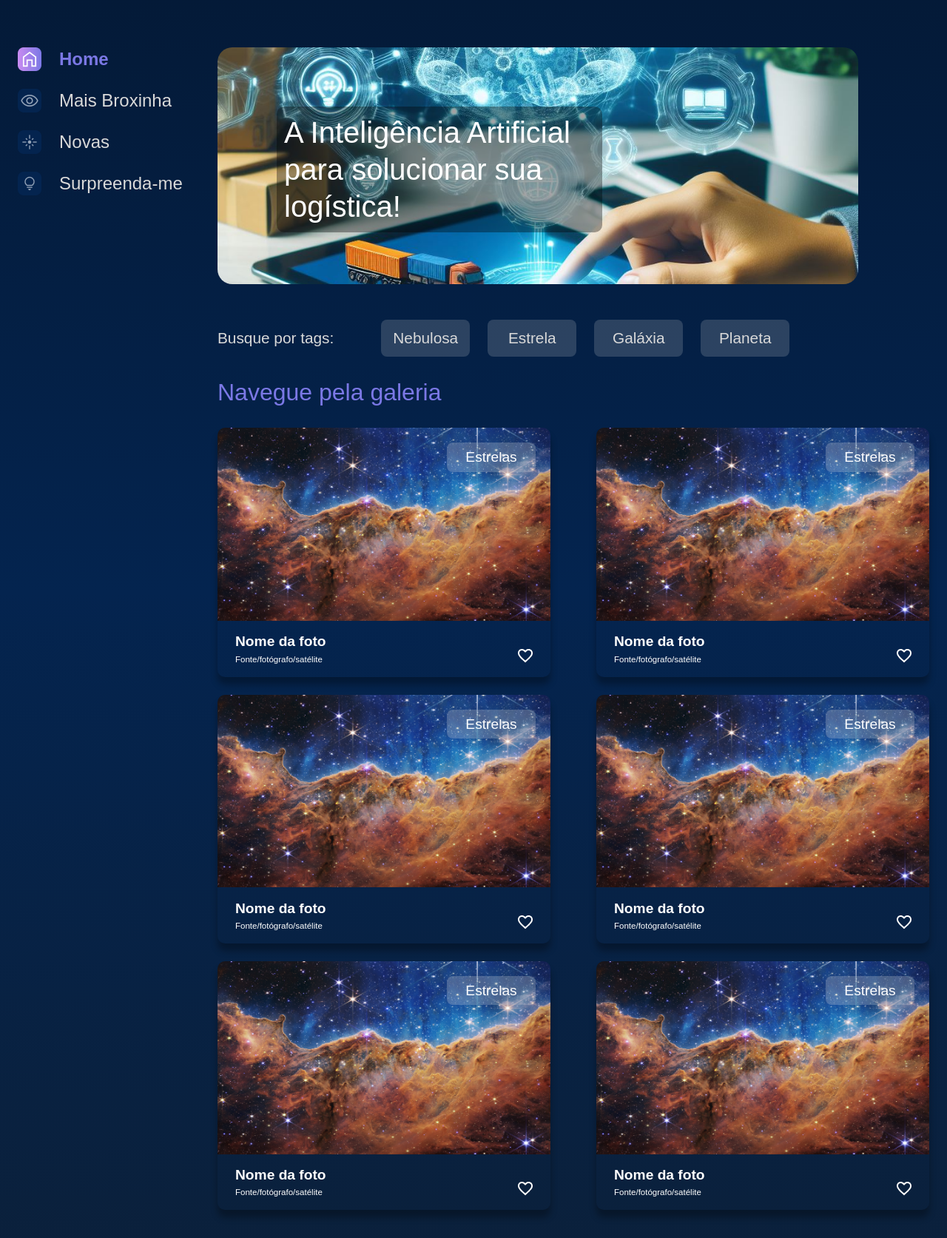
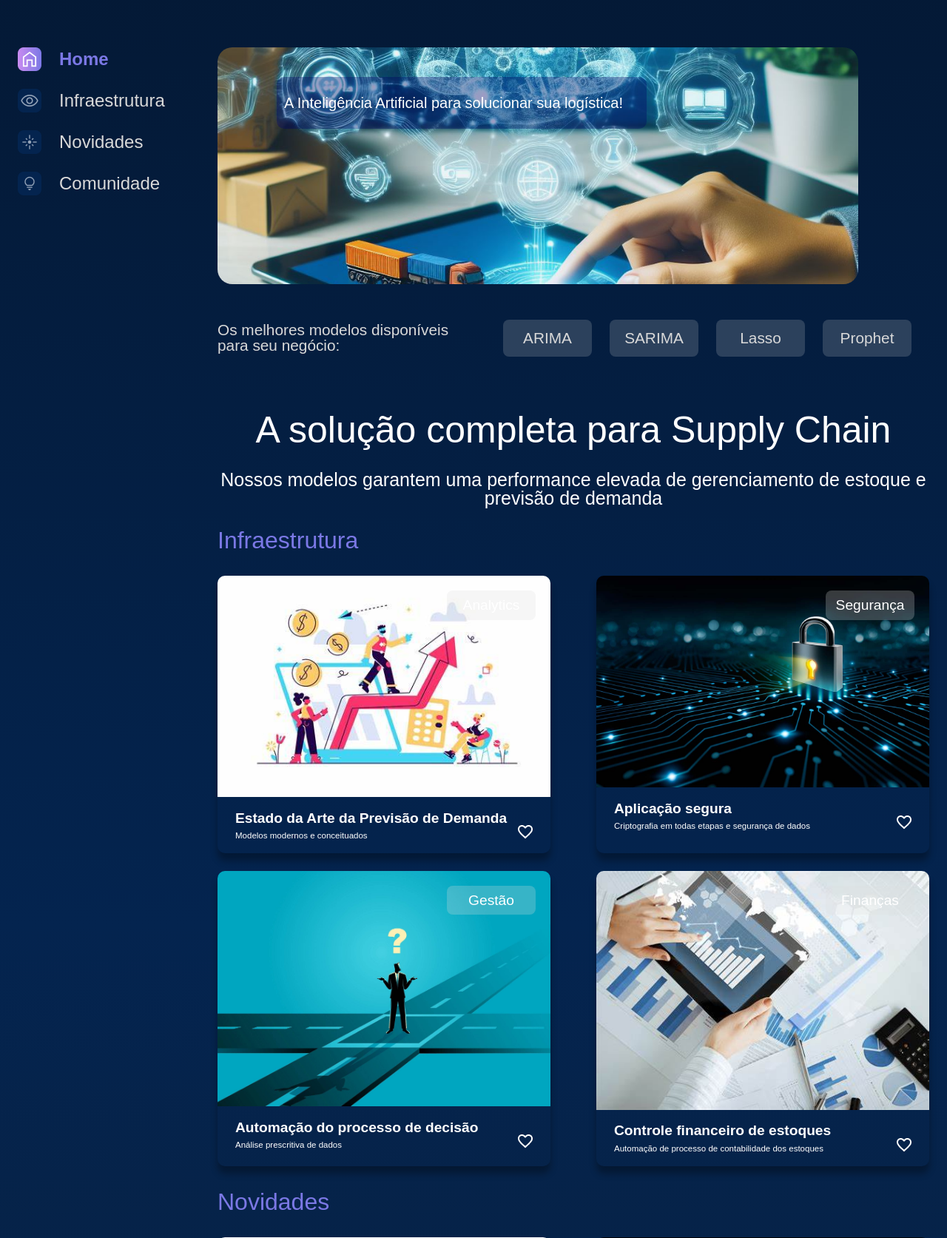
Before and after one commit to candidoalfilho/supply-prophet, a Django app: page / in a window 1280 px wide. Shown: the part 158-1831 px from the top of the page at 74% size. Run offline with Django 4.2, Linux system fonts and the light colour scheme.

Commit message:
Tela inicial finalizada

```diff
--- a/supplyprophet/static/styles/index.css
+++ b/supplyprophet/static/styles/index.css
@@ -66,3 +66,22 @@
     background-color: #511a75;
     transition: .2s ease-in;
 }
+
+.alert-wrapper{
+    margin-top: 50px;
+    width: 100%;
+    color: white;
+    font-size: 20px;
+    text-align: center;
+}
+
+.alert-wrapper h1 {
+    font-size: 50px;
+}
+
+.alert-wrapper h2 {
+    margin-top: 30px;
+    font-size: 25px;
+    font-weight: lighter;
+    margin-bottom: 20px;
+}
--- a/supplyprophet/static/styles/style.css
+++ b/supplyprophet/static/styles/style.css
@@ -64,6 +64,7 @@ table {
 .banner__imagem {
     height: 320px;
     width: 100%;
+    opacity: .96;
     object-fit: cover;
     border-radius: 20px;
 }
@@ -71,13 +72,13 @@ table {
 .banner__titulo {
     padding: 10px;
     border-radius: 10px;
-    background-color: rgba(0,0,0,.35);
+    background-color: rgba(0,0,100,.35);
     color: #FFFFFF;
-    font-size: 40px;
-    width: 420px;
+    font-size: 20px;
+    width: 480px;
     line-height: 50px;
     position: absolute;
-    top: 80px;
+    top: 40px;
     left: 80px;
 }
 
--- a/templates/authentication/signin.html
+++ b/templates/authentication/signin.html
@@ -7,7 +7,7 @@
     <meta charset="UTF-8">
     <meta http-equiv="X-UA-Compatible" content="IE=edge">
     <meta name="viewport" content="width=device-width, initial-scale=1.0">
-    <title>Supply Prophet</title>
+    <title>SupplyProphet</title>
     <link rel="preconnect" href="https://fonts.googleapis.com">
     <link rel="preconnect" href="https://fonts.gstatic.com" crossorigin>
     <link href="https://fonts.googleapis.com/css2?family=Poppins:wght@400;500;600&display=swap" rel="stylesheet">
--- a/templates/galeria/index.html
+++ b/templates/galeria/index.html
@@ -31,9 +31,9 @@
             <section class="menu-lateral">
                 <nav class="menu-lateral__navegacao">
                     <a href="#"><img src="{% static '/assets/ícones/1x/Home - ativo.png' %}"> Home</a>
-                    <a href="#"><img src="{% static '/assets/ícones/1x/Mais vistas - inativo.png' %}"> Mais Broxinha</a>
-                    <a href="#"><img src="{% static '/assets/ícones/1x/Novas - inativo.png' %}"> Novas</a>
-                    <a href="#"><img src="{% static '/assets/ícones/1x/Surpreenda-me - inativo.png' %}"> Surpreenda-me</a>
+                    <a href="#infra"><img src="{% static '/assets/ícones/1x/Mais vistas - inativo.png' %}">Infraestrutura</a>
+                    <a href="#novidades"><img src="{% static '/assets/ícones/1x/Novas - inativo.png' %}"> Novidades</a>
+                    <a href="#comunidade"><img src="{% static '/assets/ícones/1x/Surpreenda-me - inativo.png' %}"> Comunidade</a>
                 </nav>
             </section>
             <!-- container de conteudo de imagem, segura o conteudo e estrutura a seção para conteudos -->
@@ -43,28 +43,34 @@
                     <h1 class="banner__titulo"> A Inteligência Artificial para solucionar sua logística!</h1>
                 </section>
                 <section class="tags">
-                    <p class="tags__titulo">Busque por tags:</p>
+                    <p class="tags__titulo">Os melhores modelos disponíveis para seu negócio:</p>
                     <ul class="tags__lista">
-                        <li class="tags__tag">Nebulosa</li>
-                        <li class="tags__tag">Estrela</li>
-                        <li class="tags__tag">Galáxia</li>
-                        <li class="tags__tag">Planeta</li>
+                        <li class="tags__tag">ARIMA</li>
+                        <li class="tags__tag">SARIMA</li>
+                        <li class="tags__tag">Lasso</li>
+                        <li class="tags__tag">Prophet</li>
                     </ul>
                 </section>
                 <!-- Galeria mostrando as imagens, cada imagem tem uma "div" com classe "cards" para estilização do css -->
-                <section class="galeria">
+                <div class="alert-wrapper">
+
+                        <h1>A solução completa para Supply Chain</h1>
+                        <h2>Nossos modelos garantem uma performance elevada de gerenciamento de estoque e previsão de demanda</h2>
+
+                </div>
+                <section class="galeria" id="infra">
                     <div class="cards">
-                        <h2 class="cards__titulo">Navegue pela galeria</h2>
+                        <h2 class="cards__titulo">Infraestrutura</h2>
                         <ul class="cards__lista">
                             <li class="card">
                                 <a href="{% url 'imagem' %}">
-                                    <img class="card__imagem" src="{% static '/assets/imagens/galeria/carina-nebula.png' %}" alt="foto">
+                                    <img class="card__imagem" src="{% static '/assets/imagens/demandforecast.jpg' %}" alt="foto">
                                 </a>
-                                <span class="card__tag">Estrelas</span>
+                                <span class="card__tag">Analytics</span>
                                 <div class="card__info">
-                                    <p class="card__titulo">Nome da foto</p>
+                                    <p class="card__titulo">Estado da Arte da Previsão de Demanda</p>
                                     <div class="card__texto">
-                                        <p class="card__descricao">Fonte/fotógrafo/satélite</p>
+                                        <p class="card__descricao">Modelos modernos e conceituados</p>
                                         <span>
                                             <img src="{% static '/assets/ícones/1x/favorite_outline.png' %}" alt="ícone de coração">
                                         </span>
@@ -73,13 +79,13 @@
                             </li>
                             <li class="card">
                                 <a href="{% url 'imagem' %}">
-                                    <img class="card__imagem" src="{% static '/assets/imagens/galeria/carina-nebula.png' %}" alt="foto">
+                                    <img class="card__imagem" src="{% static '/assets/imagens/security.jpg' %}" alt="foto">
                                 </a>
-                                <span class="card__tag">Estrelas</span>
+                                <span class="card__tag">Segurança</span>
                                 <div class="card__info">
-                                    <p class="card__titulo">Nome da foto</p>
+                                    <p class="card__titulo">Aplicação segura</p>
                                     <div class="card__texto">
-                                        <p class="card__descricao">Fonte/fotógrafo/satélite</p>
+                                        <p class="card__descricao">Criptografia em todas etapas e segurança de dados</p>
                                         <span>
                                             <img src="{% static '/assets/ícones/1x/favorite_outline.png' %}" alt="ícone de coração">
                                         </span>
@@ -88,13 +94,13 @@
                             </li>
                             <li class="card">
                                 <a href="{% url 'imagem' %}">
-                                    <img class="card__imagem" src="{% static '/assets/imagens/galeria/carina-nebula.png' %}" alt="foto">
+                                    <img class="card__imagem" src="{% static '/assets/imagens/decision.jpg' %}" alt="foto">
                                 </a>
-                                <span class="card__tag">Estrelas</span>
+                                <span class="card__tag">Gestão</span>
                                 <div class="card__info">
-                                    <p class="card__titulo">Nome da foto</p>
+                                    <p class="card__titulo">Automação do processo de decisão</p>
                                     <div class="card__texto">
-                                        <p class="card__descricao">Fonte/fotógrafo/satélite</p>
+                                        <p class="card__descricao">Análise prescritiva de dados</p>
                                         <span>
                                             <img src="{% static '/assets/ícones/1x/favorite_outline.png' %}" alt="ícone de coração">
                                         </span>
@@ -103,13 +109,37 @@
                             </li>
                             <li class="card">
                                 <a href="{% url 'imagem' %}">
-                                    <img class="card__imagem" src="{% static '/assets/imagens/galeria/carina-nebula.png' %}" alt="foto">
+                                    <img class="card__imagem" src="{% static '/assets/imagens/finance.jpg' %}" alt="foto">
                                 </a>
-                                <span class="card__tag">Estrelas</span>
+                                <span class="card__tag">Finanças</span>
                                 <div class="card__info">
-                                    <p class="card__titulo">Nome da foto</p>
+                                    <p class="card__titulo">Controle financeiro de estoques</p>
                                     <div class="card__texto">
-                                        <p class="card__descricao">Fonte/fotógrafo/satélite</p>
+                                        <p class="card__descricao">Automação de processo de contabilidade dos estoques</p>
+                                        <span>
+                                            <img src="{% static '/assets/ícones/1x/favorite_outline.png' %}" alt="ícone de coração">
+                                        </span>
+                                    </div>
+                                </div>
+                            </li>
+
+                        </ul>
+                    </div>
+                </section>
+
+                <section class="galeria" id="novidades">
+                    <div class="cards">
+                        <h2 class="cards__titulo">Novidades</h2>
+                        <ul class="cards__lista">
+                            <li class="card">
+                                <a href="{% url 'imagem' %}">
+                                    <img class="card__imagem" src="{% static '/assets/imagens/demandforecast.jpg' %}" alt="foto">
+                                </a>
+                                <span class="card__tag">Beta Release</span>
+                                <div class="card__info">
+                                    <p class="card__titulo">Versão 1.0 Beta lançada</p>
+                                    <div class="card__texto">
+                                        <p class="card__descricao">Teste agora!</p>
                                         <span>
                                             <img src="{% static '/assets/ícones/1x/favorite_outline.png' %}" alt="ícone de coração">
                                         </span>
@@ -118,13 +148,38 @@
                             </li>
                             <li class="card">
                                 <a href="{% url 'imagem' %}">
-                                    <img class="card__imagem" src="{% static '/assets/imagens/galeria/carina-nebula.png' %}" alt="foto">
+                                    <img class="card__imagem" src="{% static '/assets/imagens/security.jpg' %}" alt="foto">
                                 </a>
-                                <span class="card__tag">Estrelas</span>
+                                <span class="card__tag">Criptografia</span>
                                 <div class="card__info">
-                                    <p class="card__titulo">Nome da foto</p>
+                                    <p class="card__titulo">Reforço no algoritmo de criptografia</p>
                                     <div class="card__texto">
-                                        <p class="card__descricao">Fonte/fotógrafo/satélite</p>
+                                        <p class="card__descricao">Uso de sistemas caóticos para desenvolver criptografia</p>
+                                        <span>
+                                            <img src="{% static '/assets/ícones/1x/favorite_outline.png' %}" alt="ícone de coração">
+                                        </span>
+                                    </div>
+                                </div>
+                            </li>
+
+
+                        </ul>
+                    </div>
+                </section>
+
+                <section class="galeria" id="comunidade">
+                    <div class="cards">
+                        <h2 class="cards__titulo">Comunidade</h2>
+                        <ul class="cards__lista">
+                            <li class="card">
+                                <a href="{% url 'imagem' %}">
+                                    <img class="card__imagem" src="{% static '/assets/imagens/demandforecast.jpg' %}" alt="foto">
+                                </a>
+                                <span class="card__tag">Indústria</span>
+                                <div class="card__info">
+                                    <p class="card__titulo">Mais segmentos da indústria usam SupplyProphet</p>
+                                    <div class="card__texto">
+                                        <p class="card__descricao">300 gigantes empresas usam a SupplyProphet</p>
                                         <span>
                                             <img src="{% static '/assets/ícones/1x/favorite_outline.png' %}" alt="ícone de coração">
                                         </span>
@@ -133,22 +188,25 @@
                             </li>
                             <li class="card">
                                 <a href="{% url 'imagem' %}">
-                                    <img class="card__imagem" src="{% static '/assets/imagens/galeria/carina-nebula.png' %}" alt="foto">
+                                    <img class="card__imagem" src="{% static '/assets/imagens/security.jpg' %}" alt="foto">
                                 </a>
-                                <span class="card__tag">Estrelas</span>
+                                <span class="card__tag">Bugs</span>
                                 <div class="card__info">
-                                    <p class="card__titulo">Nome da foto</p>
+                                    <p class="card__titulo">Bug Bounty: Ganhe dinheiro</p>
                                     <div class="card__texto">
-                                        <p class="card__descricao">Fonte/fotógrafo/satélite</p>
+                                        <p class="card__descricao">Ganhe prêmios por encontrar bugs em nosso sistema</p>
                                         <span>
                                             <img src="{% static '/assets/ícones/1x/favorite_outline.png' %}" alt="ícone de coração">
                                         </span>
                                     </div>
                                 </div>
                             </li>
+
+
                         </ul>
                     </div>
                 </section>
+
             </section>
         </main>
     </div>
```
Also changed, not shown: templates/overview.html (added, +11 -0 lines), supplyprophet/static/assets/imagens/decision.jpg (added), supplyprophet/static/assets/imagens/demandforecast.jpg (added), supplyprophet/static/assets/imagens/finance.jpg (added), supplyprophet/static/assets/imagens/security.jpg (added).
